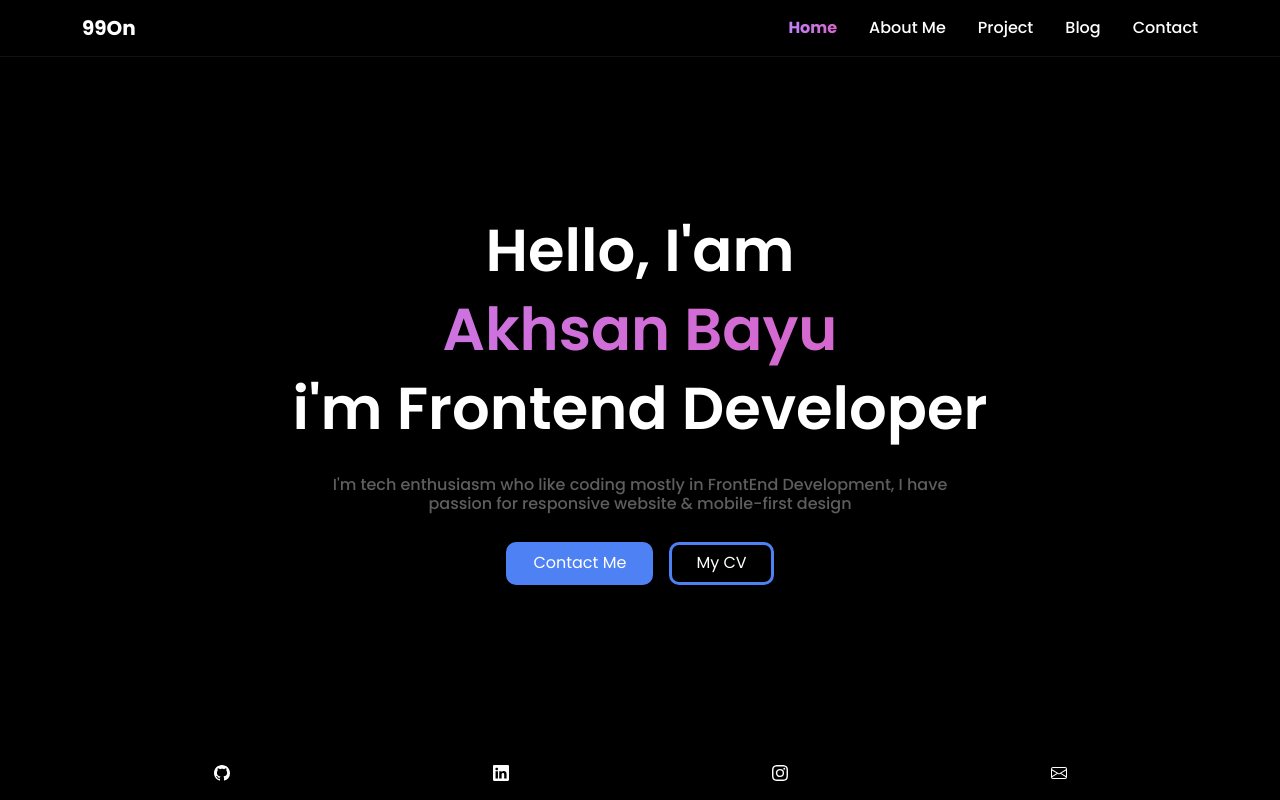
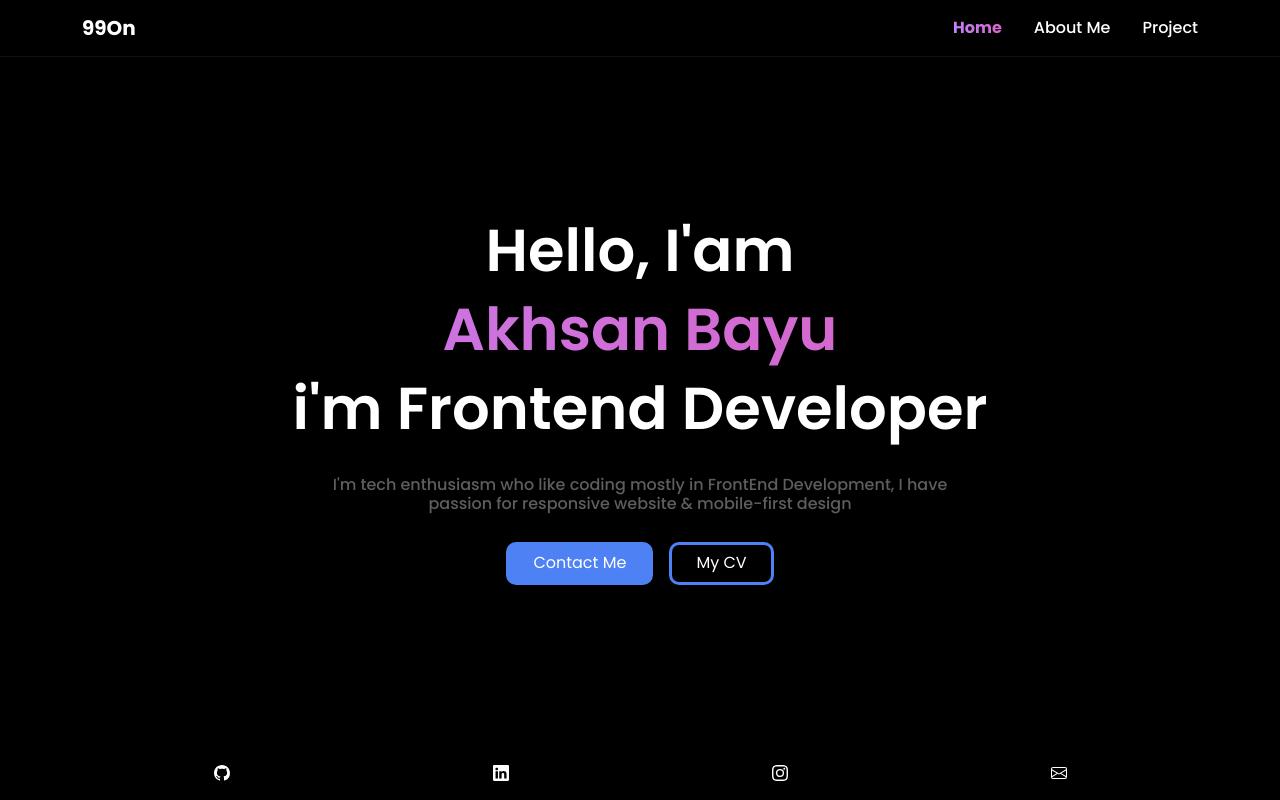
Before and after one commit to akhsanby/personal-web, a Next.js app: page / in a window 1280 px wide. Built offline with nearby package versions, Linux system fonts and the light colour scheme.

Commit message:
disable temporary url (maintenance)

```diff
--- a/src/components/_Navbar.jsx
+++ b/src/components/_Navbar.jsx
@@ -12,8 +12,8 @@ export default function _Navbar() {
     { name: "Home", url: "/" },
     { name: "About Me", url: "/about" },
     { name: "Project", url: "/project" },
-    { name: "Blog", url: "/blog" },
-    { name: "Contact", url: "/contact" },
+    // { name: "Blog", url: "/blog" },
+    // { name: "Contact", url: "/contact" },
   ];
 
   return (
```
